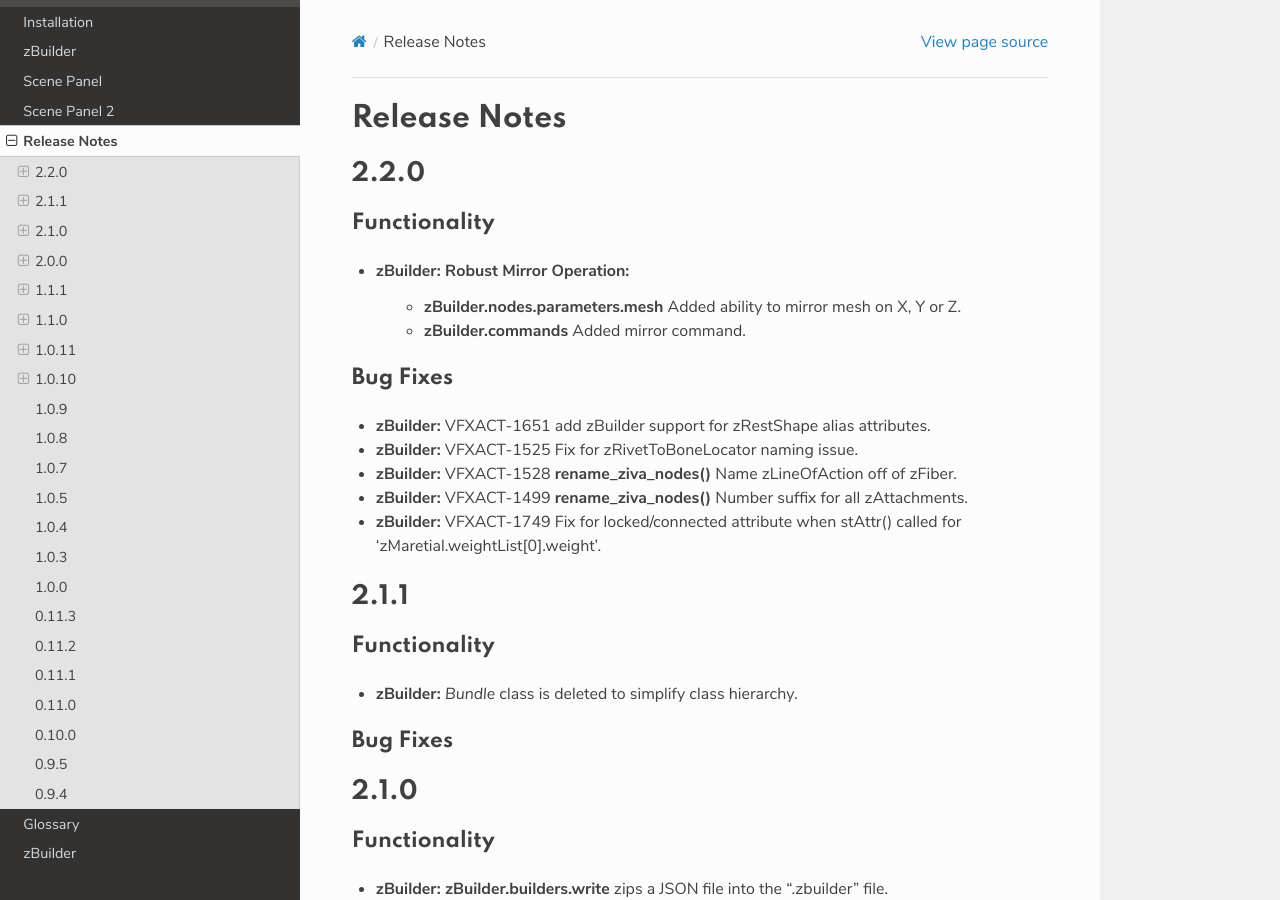
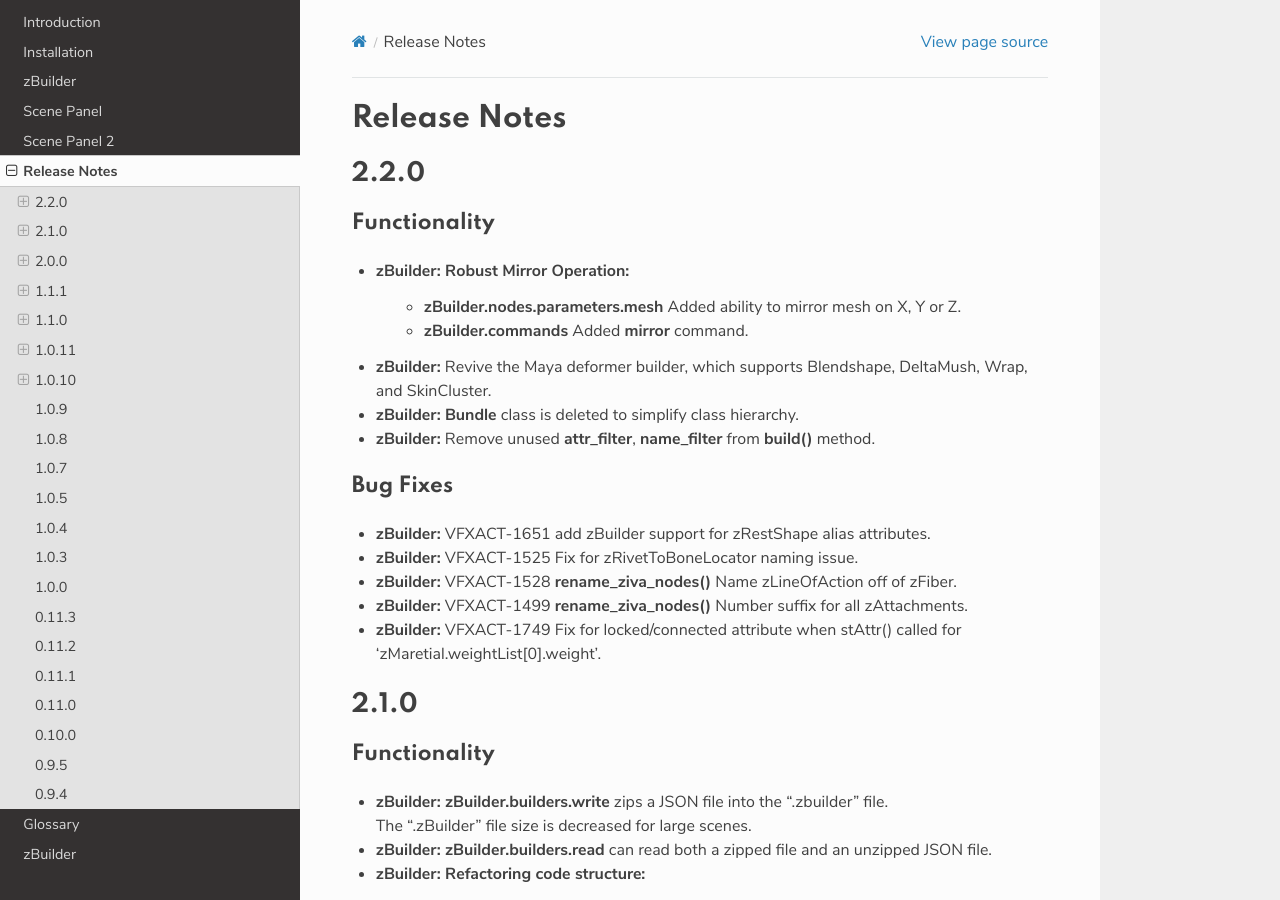
Before and after one commit to Unity-Technologies/ziva-vfx-utils, a Sphinx documentation site: the page built from docs/release.rst, in a window 1280 px wide and 900 px high. Built offline with Sphinx 7.4.7 and the Read the Docs theme 2.0.0, drawn with Linux system fonts in a browser that asks for light colours; pages that are not in the unit, such as notebooks, are missing from menus.

Commit message:
VFXACT-1666 Update release notes

```diff
--- a/docs/release.rst
+++ b/docs/release.rst
@@ -20,7 +20,10 @@
 +++++++++++++
 - **zBuilder:** Robust Mirror Operation:
     - **zBuilder.nodes.parameters.mesh** Added ability to mirror mesh on X, Y or Z.
-    - **zBuilder.commands** Added mirror command.
+    - **zBuilder.commands** Added **mirror** command.
+- **zBuilder:** Revive the Maya deformer builder, which supports Blendshape, DeltaMush, Wrap, and SkinCluster.
+- **zBuilder:** **Bundle** class is deleted to simplify class hierarchy.
+- **zBuilder:** Remove unused **attr_filter**, **name_filter** from **build()** method.
 
 Bug Fixes
 +++++++++
@@ -29,16 +32,6 @@
 - **zBuilder:** VFXACT-1528 **rename_ziva_nodes()** Name zLineOfAction off of zFiber.
 - **zBuilder:** VFXACT-1499 **rename_ziva_nodes()** Number suffix for all zAttachments.
 - **zBuilder:** VFXACT-1749 Fix for locked/connected attribute when stAttr() called for 'zMaretial.weightList[0].weight'.
-
-2.1.1
-------
-
-Functionality
-+++++++++++++
-- **zBuilder:** `Bundle` class is deleted to simplify class hierarchy.
-
-Bug Fixes
-+++++++++
 
 
 2.1.0
```
